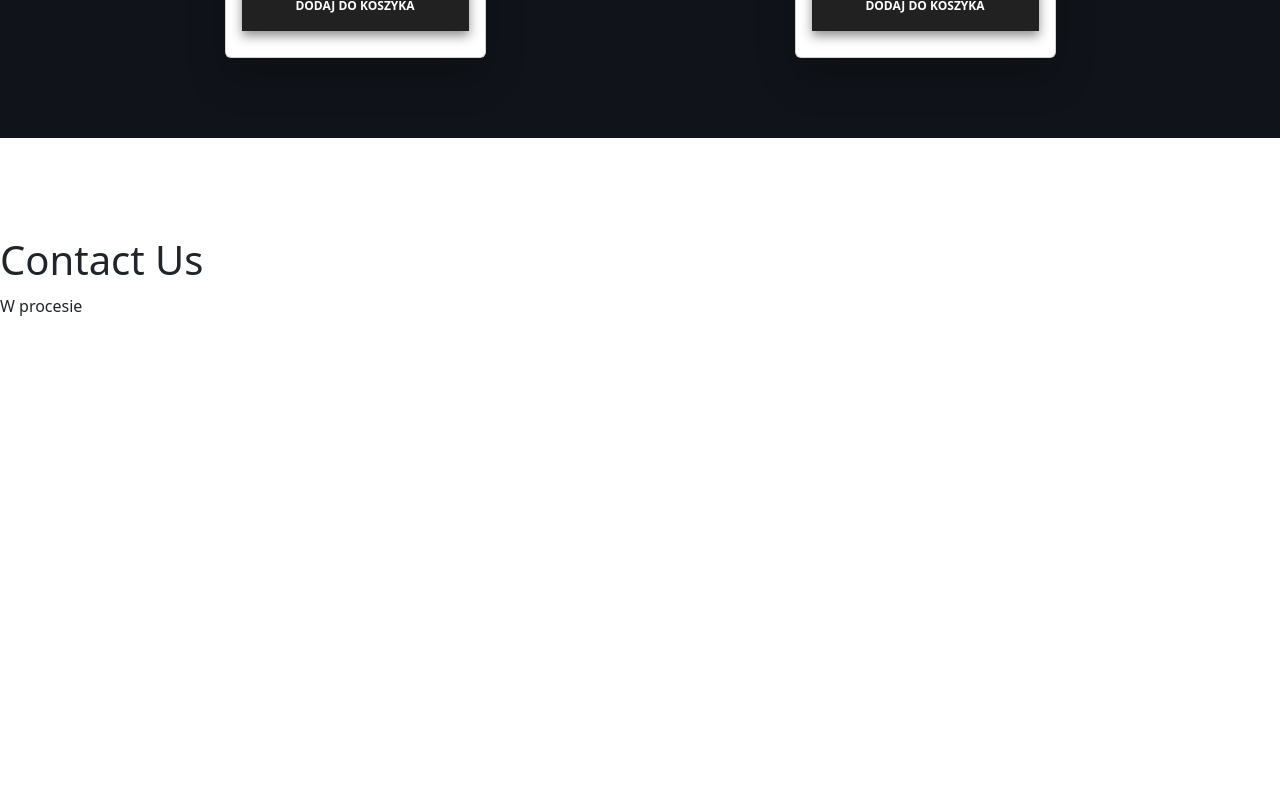
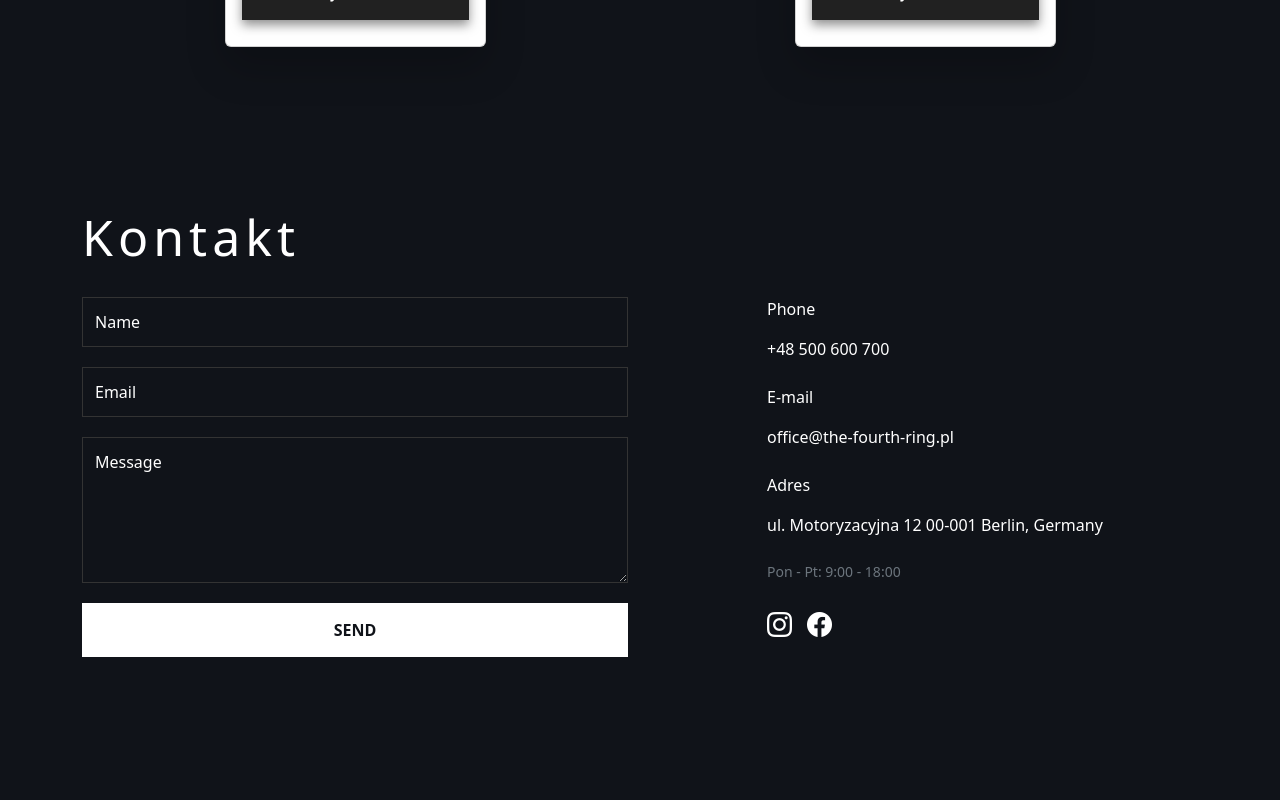
Before and after one commit to YatRov/car-accessories-commerce, a React (Vite) app in the folder frontend/: page / in a window 1280 px wide. Shown: the part 2240-3040 px from the top of the page. Built offline with nearby package versions, Linux system fonts and the light colour scheme.

Commit message:
add Contact us

```diff
--- a/frontend/src/pages/Accessories.css
+++ b/frontend/src/pages/Accessories.css
@@ -1,16 +1,12 @@
-.wrapper {
+.wrapper-accessories {
   background: #101319;
   padding: 80px 20px;
   color: #fff;
 }
 
 
-h2 {
+.wrapper h2 {
   font-size: 40px;
   margin-bottom: 10px;
   font-weight: 400;
 }
-
-section{
-  height: 100vh;
-}
--- a/frontend/src/pages/Accessories.tsx
+++ b/frontend/src/pages/Accessories.tsx
@@ -19,7 +19,7 @@ const products = [
 
 export default function Accessories() {
   return (
-    <div className="wrapper">
+    <div className="wrapper-accessories">
       <div className="container">
         <h2 className="mt-4">Accessories</h2>
 
--- /dev/null
+++ b/frontend/src/pages/Contact.css
@@ -0,0 +1,80 @@
+.wrapper-contact {
+  background-color: #101319;
+  color: #fff;
+  min-height: 100vh;
+  padding: 80px 0;
+}
+
+.contact-title {
+  font-size: 50px;
+  font-weight: 100;
+  letter-spacing: 5px;
+  margin-bottom: 30px;
+}
+
+.form-control {
+  background-color: transparent;
+  border: 1px solid #333;
+  color: #fff;
+  border-radius: 0;
+  padding: 12px;
+  margin-bottom: 20px;
+}
+
+.form-control:focus {
+  background-color: #1a1e26;
+  border-color: #666;
+  box-shadow: none;
+  color: #fff;
+}
+
+.btn-send {
+  background-color: #fff;
+  color: #101319;
+  border: none;
+  border-radius: 0;
+  font-weight: bold;
+  text-transform: uppercase;
+  padding: 15px;
+  width: 100%;
+  transition: background-color 0.3s;
+}
+
+.btn-send:hover {
+  background-color: #e0e0e0;
+}
+
+.contact-info-container {
+  padding-left: 20px;
+}
+
+.link {
+  color: #fff;
+  text-decoration: none;
+  display: inline-block;
+  transition: opacity 0.2s;
+}
+
+.link:hover {
+  opacity: 0.6;
+}
+
+.socials {
+  display: flex;
+  gap: 15px;
+  font-size: 25px;
+}
+
+.socials a {
+  color: #fff;
+  transition: opacity 0.2s, transform 0.2s;
+}
+
+.socials a:hover {
+  opacity: 0.6;
+  transform: translateY(-2px);
+}
+
+.form-custom .form-control::placeholder {
+  color: rgba(255, 255, 255);
+}
--- a/frontend/src/pages/Contact.tsx
+++ b/frontend/src/pages/Contact.tsx
@@ -1,10 +1,85 @@
 import "bootstrap/dist/css/bootstrap.min.css";
+import "./Contact.css";
+
+const contactItems = [
+  {
+    label: "Phone",
+    value: "+48 500 600 700",
+    href: "tel:+48500600700",
+  },
+  {
+    label: "E-mail",
+    value: "office@the-fourth-ring.pl",
+    href: "mailto:office@the-fourth-ring.pl",
+  },
+  {
+    label: "Adres",
+    value: "ul. Motoryzacyjna 12\n00-001 Berlin, Germany",
+    href: "https://maps.google.com/?q=Berlin",
+  },
+];
+
+const socials = [
+  { icon: "bi-instagram", url: "https://www.instagram.com/" },
+  { icon: "bi-facebook", url: "https://www.facebook.com/" },
+];
 
 export default function Contact(){
-    return(
-        <div>
-            <h2>Contact Us</h2>
-            <p>W procesie</p>
+  const handleSubmit = (e) => {
+    e.preventDefault();
+  };
+
+  return (
+    <section className="wrapper-contact">
+      <div className="container">
+        <h1 className="contact-title">Kontakt</h1>
+
+        <div className="row">
+          {/* FORM */}
+          <div className="col-12 col-md-6">
+            <form className="form-custom" onSubmit={handleSubmit}>
+              <input type="text" className="form-control" placeholder="Name" />
+              <input type="email" className="form-control" placeholder="Email" />
+              <textarea className="form-control" rows={5} placeholder="Message" />
+
+              <button type="submit" className="btn-send">
+                Send
+              </button>
+            </form>
+          </div>
+
+          {/* INFO */}
+          <div className="col-12 col-md-5 offset-md-1">
+            <div className="contact-info-container">
+              {contactItems.map((item) => (
+                <div className="mb-4" key={item.label}>
+                  <p className="info-label">{item.label}</p>
+
+                  <a
+                    href={item.href}
+                    className="info-value link"
+                    target={item.href.startsWith("http") ? "_blank" : undefined}
+                  >
+                    {item.value}
+                  </a>
+                </div>
+              ))}
+
+              <div className="mt-4 small text-secondary">
+                Pon - Pt: 9:00 - 18:00
+              </div>
+
+              <div className="socials mt-4">
+                {socials.map((s) => (
+                  <a key={s.icon} href={s.url} target="_blank" rel="noreferrer">
+                    <i className={`bi ${s.icon}`}></i>
+                  </a>
+                ))}
+              </div>
+            </div>
+          </div>
         </div>
-    );
+      </div>
+    </section>
+  );
 }
```
